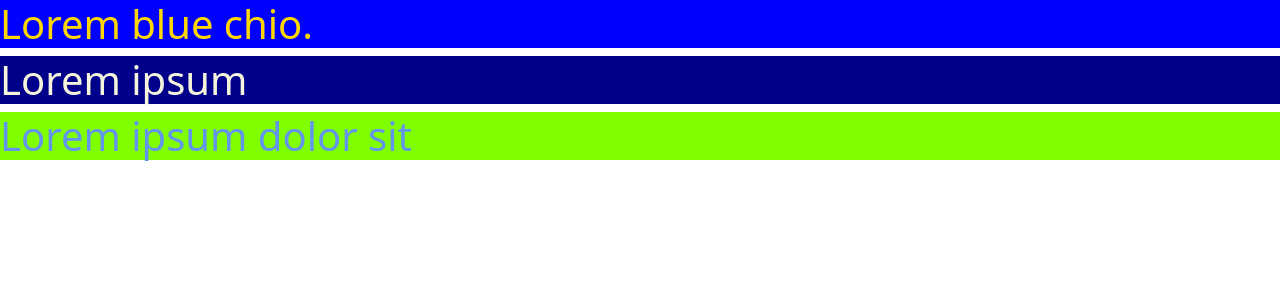
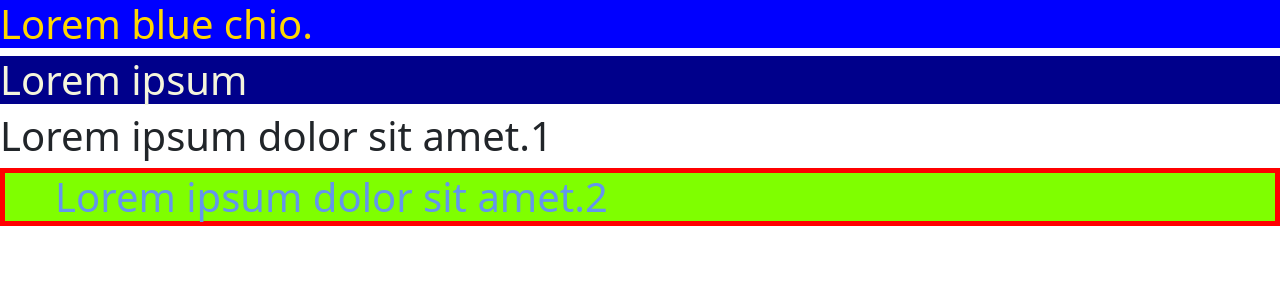
Before and after one commit to laehwani/reactHwani, a React (Create React App) app: page / in a window 1280 px wide. Shown: the top 300 px of the page. Built offline with nearby package versions, Linux system fonts and the light colour scheme.

Commit message:
react css모듈, 배열join 사용하기

```diff
--- a/src/Comp/MyContainer.js
+++ b/src/Comp/MyContainer.js
@@ -2,7 +2,12 @@
 export function MyContainer() {
   return (
     <div>
-      <h1 className={style.boxClass}> Lorem ipsum dolor sit</h1>
+      <h1 className={`${style.boxClass}${style.error}${style.note}`}>
+        Lorem ipsum dolor sit amet.1
+      </h1>
+      <h1 className={[style.boxClass, style.error, style.note].join(" ")}>
+        Lorem ipsum dolor sit amet.2
+      </h1>
     </div>
   );
 }
--- a/src/style/style2.module.css
+++ b/src/style/style2.module.css
@@ -2,3 +2,9 @@
   color: cornflowerblue;
   background: chartreuse;
 }
+.error {
+  border: 5px solid red;
+}
+.note {
+  padding-left: 50px;
+}
```
